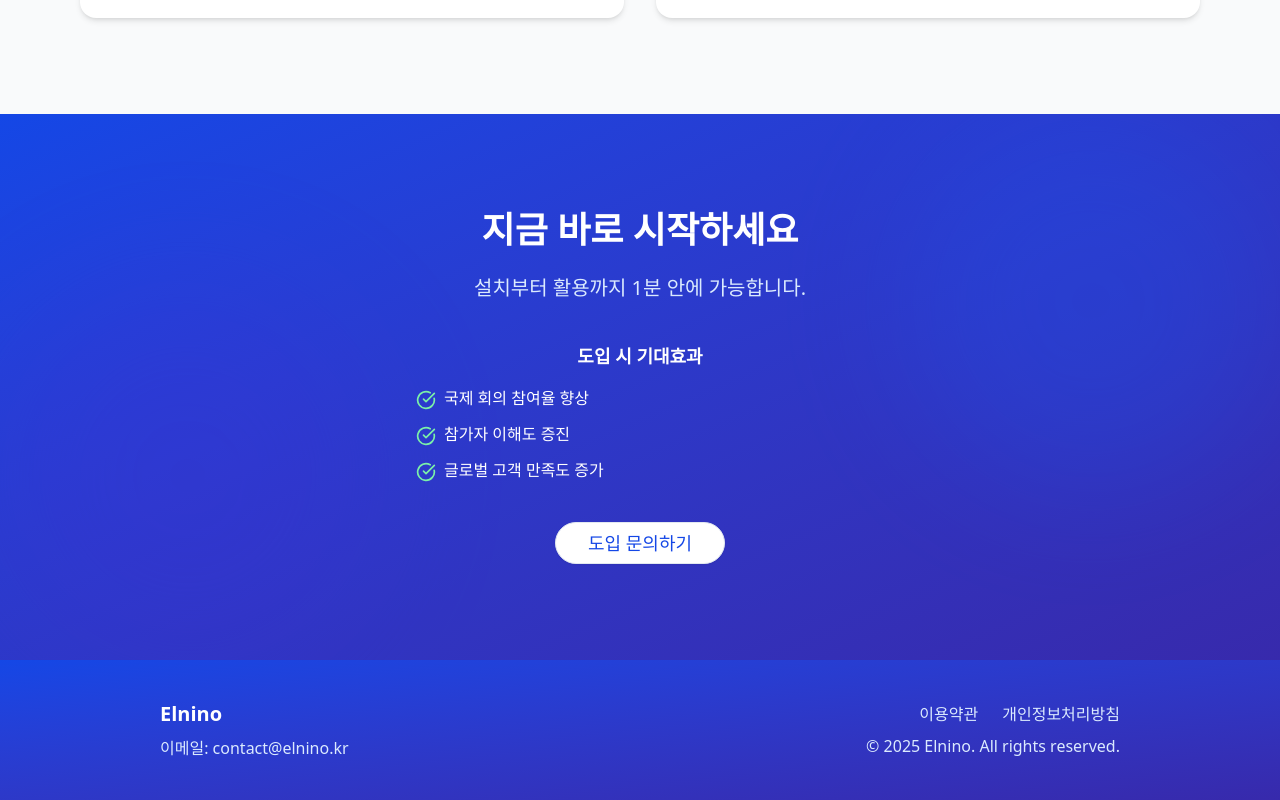
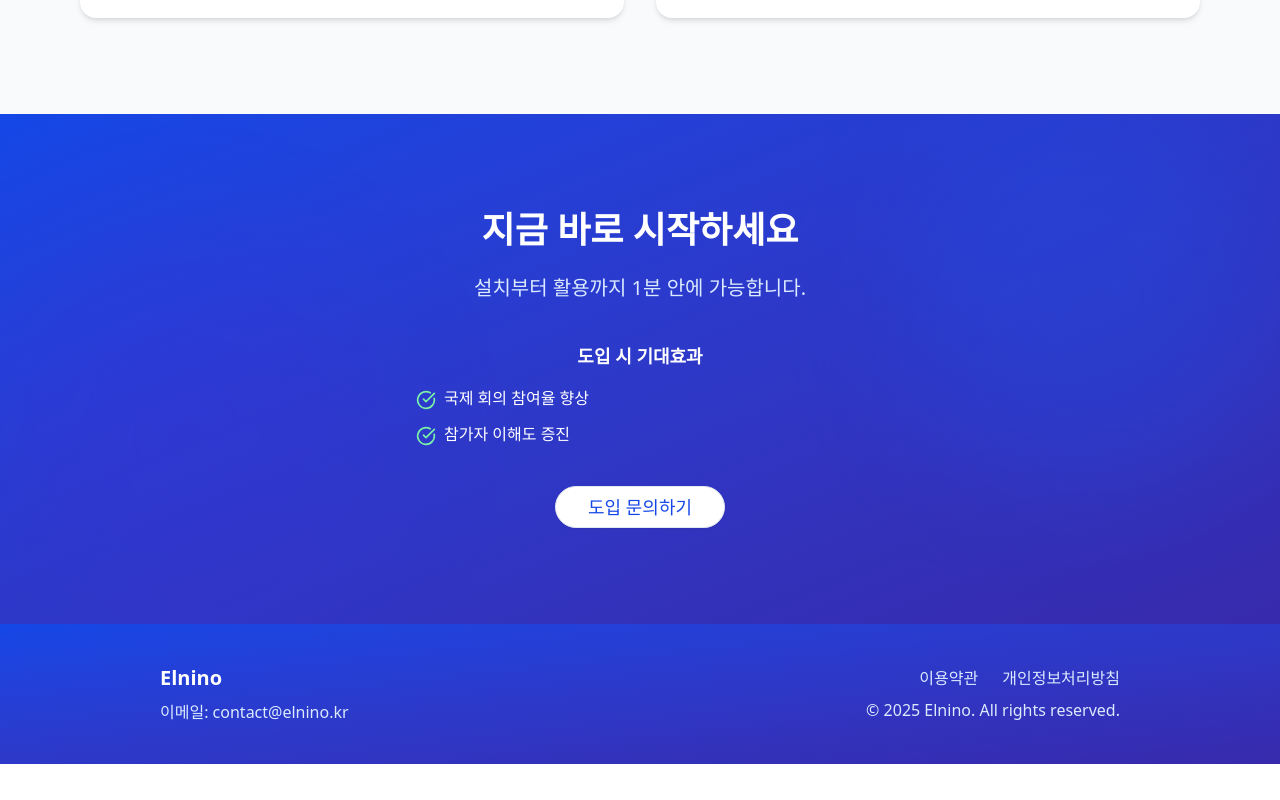
Before and after one commit to project-elnino/elnino.kr, a Next.js app: page / in a window 1280 px wide. Shown: the part 3906-4706 px from the top of the page. After the commit the page ends 4670 px from the top, so only its background shows below. Built offline with nearby package versions, Linux system fonts and the light colour scheme.

Commit message:
removed 도입시 기대효과

```diff
--- a/components/ProposalSection.tsx
+++ b/components/ProposalSection.tsx
@@ -622,8 +622,7 @@ export default function ProposalSection() {
             <ul className="space-y-3">
               {[
                 '국제 회의 참여율 향상',
-                '참가자 이해도 증진',
-                '글로벌 고객 만족도 증가'
+                '참가자 이해도 증진'
               ].map((item, i) => (
                 <li key={i} className="flex items-start">
                   <CheckCircle className="h-5 w-5 text-green-300 mr-2 flex-shrink-0 mt-1" />
```
